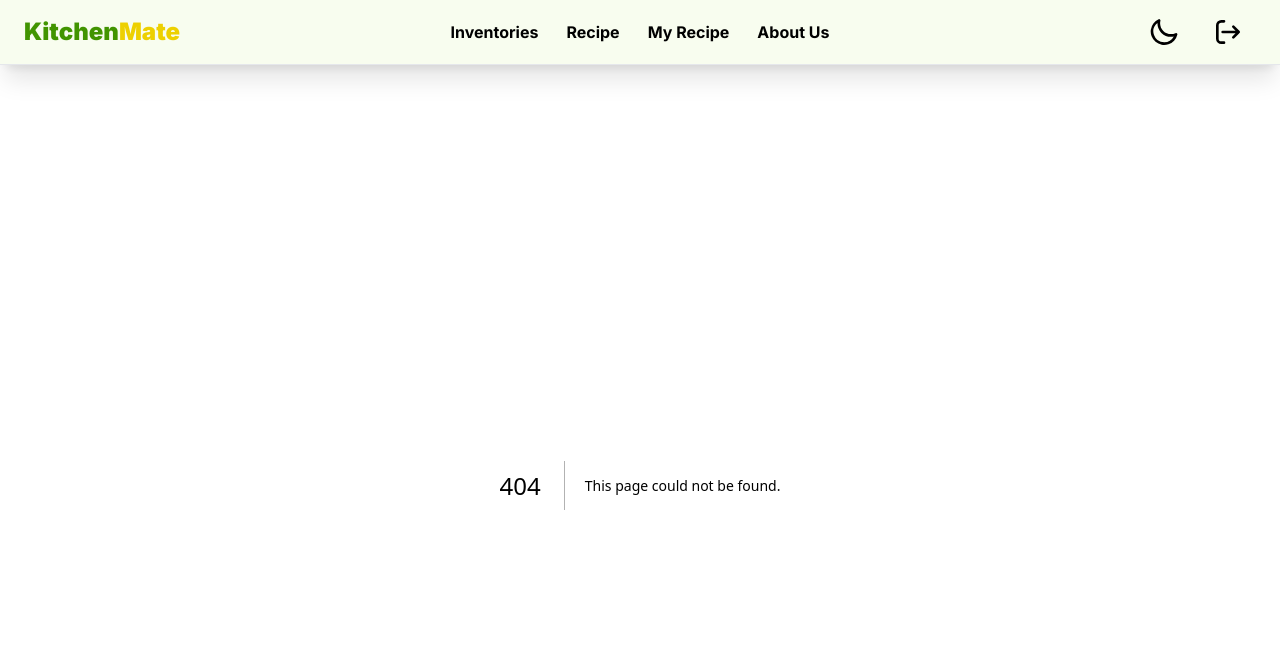
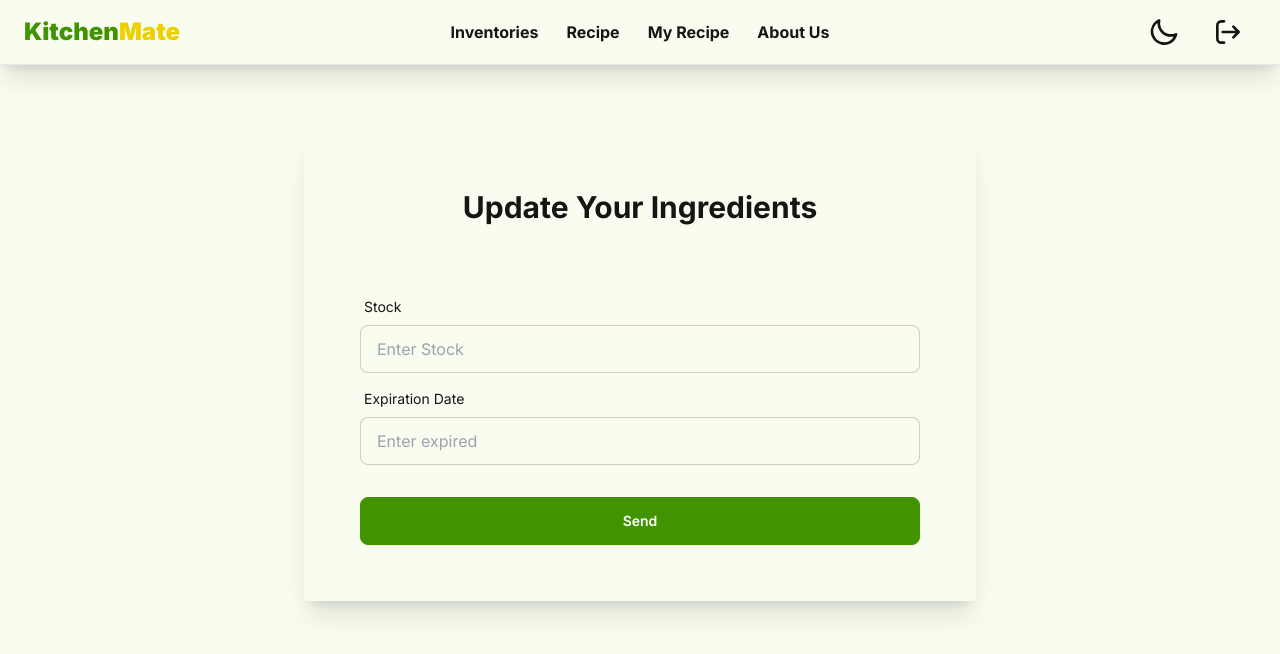
Before and after one commit to FinalProject-KitchenMate/KitchenMate, a Next.js app in the folder kitchen-mate/: page /inventories/update/1 in a window 1280 px wide. Before the commit this address had no page. Shown: the top 654 px of the page. Built offline with nearby package versions, Linux system fonts and the light colour scheme.

Commit message:
feat delete update

```diff
--- a/kitchen-mate/package.json
+++ b/kitchen-mate/package.json
@@ -23,6 +23,7 @@
     "jsonwebtoken": "^9.0.2",
     "mongodb": "^6.3.0",
     "next": "14.1.0",
+    "notiflix": "^3.2.7",
     "openai": "^4.28.0",
     "react": "^18",
     "react-dom": "^18",
--- a/kitchen-mate/src/app/actions/inventory.tsx
+++ b/kitchen-mate/src/app/actions/inventory.tsx
@@ -3,7 +3,7 @@ import { revalidatePath } from "next/cache";
 import { cookies } from "next/headers";
 
 export async function AddInventory(data: any) {
-  const res = await fetch("http://localhost:3000/api/inventory", {
+  const res = await fetch("http://localhost:3000/api/inventories", {
     method: "POST",
     headers: {
       Cookie: cookies().toString(),
@@ -13,7 +13,7 @@ export async function AddInventory(data: any) {
 }
 
 export async function DeleteInventory(_id: string) {
-  const res = await fetch(`http://localhost:3000/api/inventory/delete/${_id}`, {
+  const res = await fetch(`http://localhost:3000/api/inventories/delete/${_id}`, {
     method: "DELETE",
     headers: {
       Cookie: cookies().toString(),
@@ -23,7 +23,7 @@ export async function DeleteInventory(_id: string) {
 }
 
 export async function UpdateInventory(id: string, data: any) {
-  const res = await fetch(`http://localhost:3000/api/inventory/update/${id}`, {
+  const res = await fetch(`http://localhost:3000/api/inventories/update/${id}`, {
     method: "PUT",
     headers: {
       Cookie: cookies().toString(),
--- a/kitchen-mate/src/app/api/inventories/update/[id]/route.ts
+++ b/kitchen-mate/src/app/api/inventories/update/[id]/route.ts
@@ -54,8 +54,9 @@ import { NextRequest } from "next/server";
 import { ZodError } from "zod";
 import { InventoryModel } from "@/db/models/inventory";
 
-export async function PATCH(request: NextRequest) {
+export async function PUT(request: NextRequest) {
   const authHeader = request.headers.get("Authorization");
+  console.log(authHeader, " ini auth header")
   if (!authHeader || !authHeader.startsWith("Bearer ")) {
     return new Response(JSON.stringify({ error: "Unauthorized" }), {
       status: 401,
--- /dev/null
+++ b/kitchen-mate/src/app/inventories/update/[id]/page.tsx
@@ -0,0 +1,87 @@
+import React from "react";
+import Head from "next/head";
+import { redirect } from "next/navigation";
+import { cookies } from "next/headers";
+
+export interface Update {
+    params: {
+      id: string;
+    };
+  }
+
+const UpdateInventory = ({ params }: Update) => {
+  const handleSubmit = async (formData: FormData) => {
+    "use server";
+    const stock = formData.get("stock");
+    const expired = formData.get("expired");
+
+    await fetch(`http://localhost:3000/api/inventories/update/${params.id}`, {
+      method: "PUT",
+      headers: {
+        Cookie: cookies().toString(),
+        "Content-Type": "application/json",
+      },
+      body: JSON.stringify({ stock, expired }),
+    });
+
+    redirect("/inventories");
+  };
+  return (
+    <>
+      <Head>
+        <title>Add Inventory | KitchenMate</title>
+      </Head>
+
+      <div className="min-h-screen flex flex-col">
+        {/* Content container */}
+        <main className="flex-grow container mx-auto p-4">
+          {/* Card container */}
+          <div className="card bg-base-100 shadow-xl rounded p-6 max-w-2xl mx-auto my-8">
+            {/* Card title */}
+            <h2 className="text-center mb-8 mt-8 text-3xl font-bold">
+              Update Your Ingredients
+            </h2>
+            {/* Form container */}
+            <form action={handleSubmit}>
+              <div className="card-body">
+                {/* Input fields */}
+
+
+                <div className="form-control">
+                  <label className="label">
+                    <span className="label-text">Stock</span>
+                  </label>
+                  <input
+                    type="text"
+                    name="stock"
+                    placeholder="Enter Stock"
+                    className="input input-bordered"
+                  />
+                </div>
+
+                <div className="form-control">
+                  <label className="label">
+                    <span className="label-text">Expiration Date</span>
+                  </label>
+                  <input
+                    type="text"
+                    name="expired"
+                    placeholder="Enter expired"
+                    className="input input-bordered"
+                  />
+                </div>
+
+                {/* Submit button */}
+                <div className="form-control mt-6">
+                  <button className="btn btn-primary text-white">Send</button>
+                </div>
+              </div>
+            </form>
+          </div>
+        </main>
+      </div>
+    </>
+  );
+};
+
+export default UpdateInventory;
--- a/kitchen-mate/src/app/myrecipes/page.tsx
+++ b/kitchen-mate/src/app/myrecipes/page.tsx
@@ -21,7 +21,7 @@ export default function MyRecipes() {
           },
         }
       );
-      console.log(response.data.data, ">>>>>>>>>>>>>>");
+      // console.log(response.data.data, ">>>>>>>>>>>>>>");
       setMyRecipes(response.data.data);
     } catch (error) {
       console.error("Error:", error);
--- a/kitchen-mate/src/components/InventoryCard.tsx
+++ b/kitchen-mate/src/components/InventoryCard.tsx
@@ -2,24 +2,29 @@
 import React from "react";
 import { InventoryType } from "@/types/type";
 import { DeleteInventory, UpdateInventory } from "@/app/actions/inventory";
+import Link from "next/link";
 
-const InventoryCard = ({ item }: {item: InventoryType}) => {
+const InventoryCard = ({ item, onItemDeleted }: {item: InventoryType, onItemDeleted?: () => void}) => {
 
   const handleDeleteClick = async () => {
     try {
       await DeleteInventory(item._id);
+      alert("Item deleted successfully");
+      if(onItemDeleted) onItemDeleted();
     } catch (error) {
       console.error("Failed to delete item:", error);
     }
   };
 
-  const handleUpdateClick = async () => {
-    try {
-      await UpdateInventory(item._id, {});
-    } catch (error) {
-      console.error("Failed to update item:", error);
-    }
-  };
+  // const handleUpdateClick = async () => {
+  //   try {
+  //     await UpdateInventory(item._id, {});
+  //   } catch (error) {
+  //     console.error("Failed to update item:", error);
+  //   }
+  // };
+
+
 
   return (
     <div className="grid grid-cols-4 md:grid-cols-2">
@@ -35,9 +40,11 @@ const InventoryCard = ({ item }: {item: InventoryType}) => {
             <button className="btn btn-error" onClick={handleDeleteClick}>
               Delete
             </button>
-            <button className="btn" onClick={handleUpdateClick}>
+            <Link href={`/inventories/update/${item._id} `}>
+            <button className="btn" >
               Update
             </button>
+            </Link>
           </div>
         </div>
       </div>
--- a/kitchen-mate/src/middleware.ts
+++ b/kitchen-mate/src/middleware.ts
@@ -8,7 +8,9 @@ export async function middleware(request: NextRequest) {
     request.nextUrl.pathname.startsWith("/api/wishlists") ||
     request.nextUrl.pathname.startsWith("/api/inventories/create") ||
     request.nextUrl.pathname.startsWith("/api/generate") ||
-    request.nextUrl.pathname.startsWith("/api/myrecipes")
+    request.nextUrl.pathname.startsWith("/api/myrecipes") ||
+    request.nextUrl.pathname.startsWith("/api/inventories/delete") ||
+    request.nextUrl.pathname.startsWith("/api/inventories/update")
   ) {
     let cookie = cookies().get("Authorization");
     // console.log(cookie, "ini cookie");
@@ -63,6 +65,8 @@ export const config = {
     "/api/wishlists/:path*",
     "/api/inventories/:path*",
     "/api/myrecipes/:path*",
+    "/api/inventories/delete/:path*",
+    "/api/inventories/update/:path*",
   ],
 };
 
```
Also changed, not shown: 1 other file (tests, documents, lock files or other folders).
